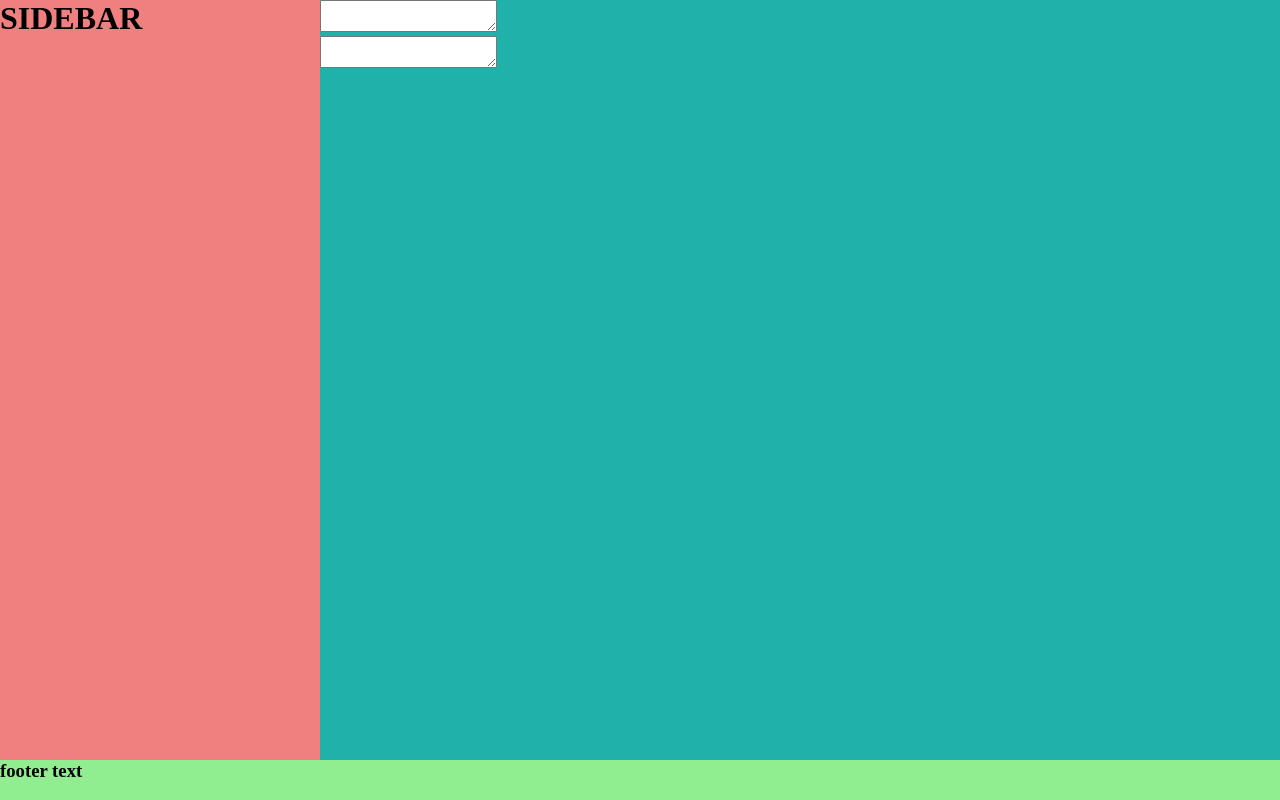
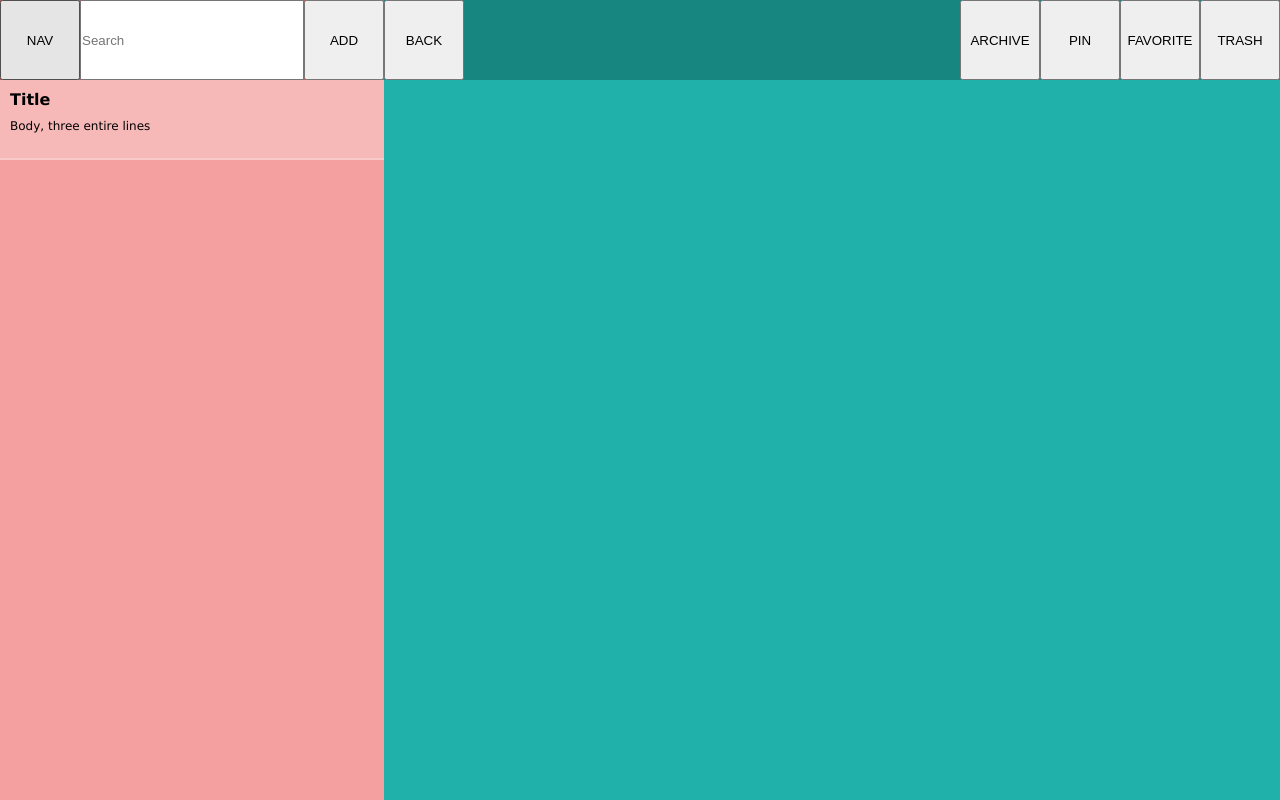
Before and after one commit to inept-dev/notes-again, a Vue app: page / in a window 1280 px wide. Built offline with nearby package versions, Linux system fonts and the light colour scheme.

Commit message:
visual structure adjustments

```diff
--- a/src/components/Manager.vue
+++ b/src/components/Manager.vue
@@ -1,11 +1,27 @@
 <template>
 	<div class="component-catch">
+		<div class="top-bar">
+			<div class="back-btn">
+				<button class="back">BACK</button>
+			</div>
+			<div class="work-btn">
+				<button class="archive">ARCHIVE</button>
+				<button class="pin">PIN</button>
+				<button class="favorite">FAVORITE</button>
+				<button class="trash">TRASH</button>
+			</div>
+		</div>
+			<div class="mkdn-editor">
+
+			</div>
+		<!--
 		<div class="title-input">
-			<textarea></textarea>
+			<textarea placeholder="Title"></textarea>
 		</div>
 		<div class="body-input">
-			<textarea></textarea>
+			<textarea placeholder="Write Here"></textarea>
 		</div>
+		-->
 	</div>
 </template>
 
@@ -16,16 +32,65 @@ export default {
 </script>
 
 <style scoped>
-/*
 .component-catch {
+	width: 70vw;
 }
-textarea {
+.component-catch textarea {
+	width: 70vw;
+	/*  textarea is an inline (or inline-block) element, and the gap is the space reserved for descenders in text */
+	vertical-align: top;
 	border: none;
 	background-color: lightblue;
+	resize: none;
+}
+.top-bar {
+	display: flex;
+	width: 70vw;
+	background: rgba(0, 0, 0, 0.25);
+	height: 10vh;
 }
 .title-input textarea {
+	padding: calc((10vh - 25px) / 3);
+	background: rgba(255, 255, 255, 0.125);
+	height: 10vh;
+	font-size: 25px;
+	color: white;
+	font-family:'Lucida Sans', 'Lucida Sans Regular', 'Lucida Grande', 'Lucida Sans Unicode', Geneva, Verdana, sans-serif;
+	font-weight: bold;
+}
+.title-input textarea::placeholder {
+	color: rgba(255, 255, 255, 0.75);
 }
 .body-input textarea {
+	padding: calc((10vh - 25px) / 3);
+	background: rgba(255, 255, 255, 0.25);
+	height: 80vh;
+	font-size: 20px;
+	color: white;
+	font-family:'Lucida Sans', 'Lucida Sans Regular', 'Lucida Grande', 'Lucida Sans Unicode', Geneva, Verdana, sans-serif;
 }
-*/
+.body-input textarea::placeholder {
+	color: rgba(255, 255, 255, 0.75);
+}
+button {
+	height: 10vh;
+	width: 10vh;
+}
+.work-btn {
+	/* align buttons to the right site
+	text-align: right;
+	*/
+	padding-left: calc(70vw - 50vh);
+}
+.back-btn {
+	/*
+	text-align: left;
+	*/
+}
+/* tablets and other mobile devices will use the same formatting for the sake of consistency */
+@media only screen and (max-width: 1024px) {
+	.component-catch, .component-catch textarea, .top-bar {
+		width: 100vw;
+	}
+}
 </style>
--- /dev/null
+++ b/src/components/Menu.vue
@@ -0,0 +1,15 @@
+<template>
+    <div>
+
+    </div>
+</template>
+
+<script>
+    export default {
+
+    }
+</script>
+
+<style scoped>
+
+</style>
--- a/src/components/Sidebar.vue
+++ b/src/components/Sidebar.vue
@@ -1,6 +1,20 @@
 <template>
-	<div>
-		<h1>SIDEBAR</h1>
+	<div class="component-catch">
+		<div class="top-bar">
+			<button class="nav-btn">NAV</button>
+			<input type="text" placeholder="Search" class="search-bar"/>
+			<button class="add-btn">ADD</button>
+		</div>
+		<div class="list-view">
+			<div class="preview">
+				<div class="title-preview">
+					Title
+				</div>
+				<div class="body-preview">
+					Body, three entire lines
+				</div>
+			</div>
+		</div>
 	</div>
 </template>
 
@@ -10,4 +24,54 @@ export default {
 };
 </script>
 
-<style scoped></style>
+<style scoped>
+.component-catch {
+
+}
+.top-bar {
+	background: rgba(0, 0, 0, 0.25);
+	height: 10vh;
+	width: 30vw;
+}
+.list-view {
+	background: rgba(255, 255, 255, 0.25);
+	height: 90vh;
+	width: 30vw;
+}
+.nav-btn {
+	height: 10vh;
+	width: 10vh;
+}
+.search-bar {
+	height: 10vh;
+	width: calc(30vw - 20vh);
+}
+.add-btn {
+	height: 10vh;
+	width: 10vh;
+}
+.preview {
+	height: 10vh;
+	background: rgba(255, 255, 255, 0.25);
+	padding: 10px;
+	font-family:'Lucida Sans', 'Lucida Sans Regular', 'Lucida Grande', 'Lucida Sans Unicode', Geneva, Verdana, sans-serif;
+	border-bottom: 2px solid rgba(255, 255, 255, 0.25);
+}
+.title-preview {
+	font-size: 16px;
+	font-weight: bold;
+	padding-bottom: 10px;
+}
+.body-preview {
+	font-size: 12px;
+}
+/* tablets and other mobile devices will use the same formatting for the sake of consistency */
+@media only screen and (max-width: 1024px) {
+	.top-bar, .list-view {
+		width: 100vw;
+	}
+	.search-bar {
+		width: calc(100vw - 20vh);
+	}
+}
+</style>
--- /dev/null
+++ b/src/components/editorBar.vue
@@ -0,0 +1,43 @@
+<template>
+    <div class="top-bar">
+        <div class="back-btn">
+            <button class="back">BACK</button>
+        </div>
+        <div class="work-btn">
+            <button class="archive">ARCHIVE</button>
+            <button class="pin">PIN</button>
+            <button class="favorite">FAVORITE</button>
+            <button class="trash">TRASH</button>
+        </div>
+    </div>
+</template>
+
+<script>
+    export default {
+        name: "editorBar"
+    }
+</script>
+
+<style scoped>
+.top-bar {
+	display: flex;
+	width: 70vw;
+	background: rgba(0, 0, 0, 0.25);
+	height: 10vh;
+}
+button {
+	height: 10vh;
+	width: 10vh;
+}
+.work-btn {
+	/* align buttons to the right site
+	text-align: right;
+	*/
+	padding-left: calc(70vw - 50vh);
+}
+.back-btn {
+	/*
+	text-align: left;
+	*/
+}
+</style>
--- a/src/views/Main.vue
+++ b/src/views/Main.vue
@@ -8,19 +8,23 @@
 				<manager />
 			</div>
 		</div>
+		<!--
 		<footer>
 			<h3>footer text</h3>
 		</footer>
+		-->
 	</div>
 </template>
 
 <script>
+import menu from "../components/Menu.vue";
 import sidebar from "../components/Sidebar.vue";
 import manager from "../components/Manager.vue";
 
 export default {
 	name: "Main",
 	components: {
+		menu,
 		sidebar,
 		manager,
 	},
@@ -30,22 +34,33 @@ export default {
 <style scoped>
 .sidebar-manager {
 	display: flex;
+	height: 100vh;
 }
 .sidebar {
 	background: lightcoral;
 	display: flex;
-	width: 25vw;
-	height: 95vh;
+	width: 30vw;
 }
 .manager {
 	background: lightseagreen;
 	display: flex;
-	width: 75vw;
-	height: 95vh;
+	width: 70vw;
 }
+/*
 footer {
 	background: lightgreen;
 	display: block;
 	height: 5vh;
 }
+*/
+/* tablets and other mobile devices will use the same formatting for the sake of consistency */
+@media only screen and (max-width: 1024px) {
+	.sidebar {
+		width: 100vw;
+	}
+	.manager {
+		width: 100vw;
+		display: none;
+	}
+}
 </style>
```
